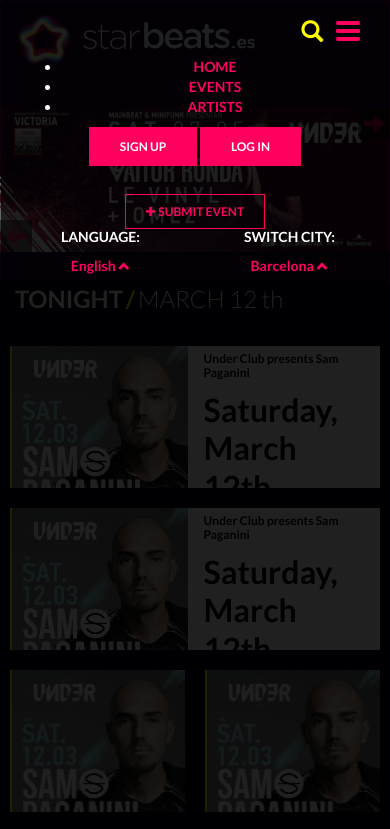
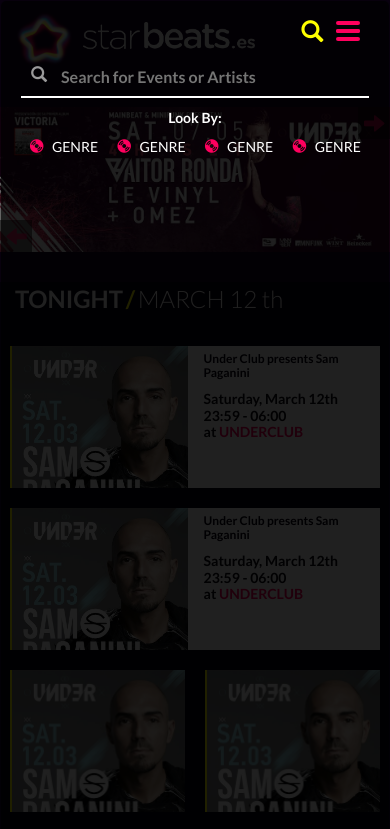
Before and after one commit to borgaaydin/starbeats, a website: page indexPage.html in a window 390 px wide. Both pictures are taken after a click on the link 317 px from the left and 31 px from the top of the page. Shown: the top 829 px of the page. Drawn offline with Linux system fonts and the light colour scheme; some packages are replaced by stand-ins of ours.

Commit message:
Contact Us

```diff
--- a/contactUs.html
+++ b/contactUs.html
@@ -114,32 +114,35 @@
         <div class="col-xs-12 col-sm-6 col-sm-offset-3">
             <form id="contactUsForm" name="contactUsForm">
                 <div class="row">
-                    <div class="col-xs-12 inputFields">
-                        <input type="text" name="First Name" ng-model="message.first_name" placeholder="First Name" required>
+                    <div class="col-xs-12 inputFields floatLabel">
+                        <input type="text" name="First Name" ng-model="message.first_name" placeholder=" " required>
+                        <label>First Name</label>
                     </div>
                 </div>
                 <div class="row">
-                    <div class="col-xs-12 inputFields">
-                        <input type="text" name="Last Name" ng-model="message.last_name" placeholder="Last Name" required>
+                    <div class="col-xs-12 inputFields floatLabel">
+                        <input type="text" name="Last Name" ng-model="message.last_name" placeholder=" " required>
+                        <label>Last Name</label>
                     </div>
                 </div>
                 <div class="row">
-                    <div class="col-xs-12 inputFields">
-                        <input type="email" name="Email" ng-model="message.email" placeholder="Email" required>
+                    <div class="col-xs-12 inputFields floatLabel">
+                        <input type="email" name="Email" ng-model="message.email" placeholder=" " required>
+                        <label>Email</label>
                     </div>
                 </div>
                 <div class="row">
-                    <div class="col-xs-12 inputFields">
-                        <select name="UserType" ng-model="message.user_type" required>
-                            <option value="" disabled selected>I'm a...</option>
+                    <div class="col-xs-12 floatLabel">
+                        <select class="selectpicker" title=" " floatingLabel="User Type" ng-model="message.userType" multiple required>
                             <option value="Artist">Artist</option>
                             <option value="Producer">Producer</option>
                         </select>
                     </div>
                 </div>
                 <div class="row">
-                    <div class="col-xs-12 inputFields">
-                        <textarea placeholder="Description" ng-model="message.content" required></textarea>
+                    <div class="col-xs-12 inputFields floatLabel">
+                        <textarea placeholder=" " ng-model="message.content" required></textarea>
+                        <label>Description</label>
                     </div>
                 </div>
                 <div class="row">
@@ -257,7 +260,8 @@
 
 <script src="js/jquery.min.js"></script>
 <script src="js/jquery.validate.min.js"></script>
-<script src="js/modal.js"></script>
+<script src="js/bootstrap.min.js"></script>
+<script src="js/bootstrap-select.js"></script>
 
 <script>
     $( document ).ready(function() {
@@ -273,6 +277,14 @@
         });
     });
 </script>
+<script>
+    $(function () {
+        $('.selectpicker').selectpicker({
+            noneSelectedText: ' ',
+            liveSearchPlaceholder: ' '
+        });
+    });
+</script>
 
 </body>
 </html>
--- a/css/_base.scss
+++ b/css/_base.scss
@@ -1493,3 +1493,11 @@
   }
   margin-bottom: 10px;
 }
+
+#contactUsForm {
+  .inputFields{
+    input[type] {
+      padding-left: 0;
+    }
+  }
+}
--- a/css/_media400.scss
+++ b/css/_media400.scss
@@ -9,8 +9,6 @@
 }
 
 @media screen and (max-width: 480px) {
-  h1,
-  h1.title,
   .title{
     font-size: 32px;
   }
@@ -23,7 +21,8 @@
     font-size: 60px;
   }
 
-  body.index {
+  body.index,
+  body{
     background-image: none;
   }
 
@@ -97,4 +96,10 @@
       padding: 0;
     }
   }
+
+  .contactUsContainer {
+    .container {
+      padding: 0;
+    }
+  }
 }
--- a/indexPage.html
+++ b/indexPage.html
@@ -561,69 +561,78 @@
 <div id="searchMenuModal" class="modal fade" role="menu">
     <div class="modal-dialog">
         <div class="modal-content text-center">
-            <ul class="mainMobileMenu">
-                <li>
-                    <a class="active">
-                        HOME
-                    </a>
-                </li>
-                <li>
-                    <a>
-                        EVENTS
-                    </a>
-                </li>
-                <li>
-                    <a>
-                        ARTISTS
-                    </a>
-                </li>
-            </ul>
-            <button class="signUpButton">
-                SIGN UP
-            </button>
-            <button class="logInButton">
-                LOG IN
-            </button>
-            <button class="submitEvent">
-                <span class="glyphicon glyphicon-plus" aria-hidden="true"></span>
-                SUBMIT EVENT
-            </button>
-            <div class="row">
-                <div class="col-xs-6 switchCity text-right">
-                    <p>LANGUAGE:</p>
-                    <span class="current">English</span>
-                    <span class="glyphicon glyphicon-chevron-up" aria-hidden="true"></span>
+            <div class="container-fluid searchContainer">
+                <div class="col-xs-12">
+                    <div class="searchBar">
+                        <span class="glyphicon glyphicon-search" aria-hidden="true"></span>
+                        <input type="text" placeholder="Search for Events or Artists" ng-model="searchTerm" ng-click="search(searchTerm)">
+                    </div>
+                    <div class="searchLookBy">
+                        <div>
+                            <p>
+                                Look By:
+                            </p>
+                        </div>
+                        <br>
+                        <div class="item">
+                            <span class="glyphicon glyphicon-cd" aria-hidden="true"></span>
+                            <span>GENRE</span>
                             <div class="dropdown">
                                 <ul>
                                     <li>
-                                <a href="#" class="active">English</a>
+                                        <input type="checkbox" name="radio" />
+                                        <a href="#">Dance</a>
                                     </li>
-                            <li>
-                                <a href="#">Spanish</a>
-                            </li>
+
                                 </ul>
                             </div>
                         </div>
-                <div class="col-xs-6 switchCity text-left">
-                    <p>SWITCH CITY:</p>
-                    <span class="current">Barcelona</span>
-                    <span class="glyphicon glyphicon-chevron-up" aria-hidden="true"></span>
+                        <div class="item">
+                            <span class="glyphicon glyphicon-cd" aria-hidden="true"></span>
+                            <span>GENRE</span>
                             <div class="dropdown">
                                 <ul>
                                     <li>
-                                <a href="#" class="active">Barcelona</a>
+                                        <input type="checkbox" name="radio" />
+                                        <a href="#">Dance</a>
                                     </li>
+
+                                </ul>
+                            </div>
+                        </div>
+                        <div class="item">
+                            <span class="glyphicon glyphicon-cd" aria-hidden="true"></span>
+                            <span>GENRE</span>
+                            <div class="dropdown">
+                                <ul>
                                     <li>
-                                <a href="#">Madrid</a>
+                                        <input type="checkbox" name="radio" />
+                                        <a href="#">Dance</a>
                                     </li>
+
+                                </ul>
+                            </div>
+                        </div>
+                        <div class="item">
+                            <span class="glyphicon glyphicon-cd" aria-hidden="true"></span>
+                            <span>GENRE</span>
+                            <div class="dropdown">
+                                <ul>
+                                    <li>
+                                        <input type="checkbox" name="radio" />
+                                        <a href="#">Dance</a>
+                                    </li>
+
                                 </ul>
                             </div>
                         </div>
                     </div>
+                </div>
+            </div>
+
         </div><!-- /.modal-content -->
     </div><!-- /.modal-dialog -->
 </div><!-- /.modal -->
-
 
 <script src="js/jquery.min.js"></script>
 <script src="js/bootstrap.min.js"></script>
```
Also changed, not shown: createEvent.html (+3 -3 lines), css/app.css, 1 other file. Lines whose indentation alone changed are shown as unchanged.
